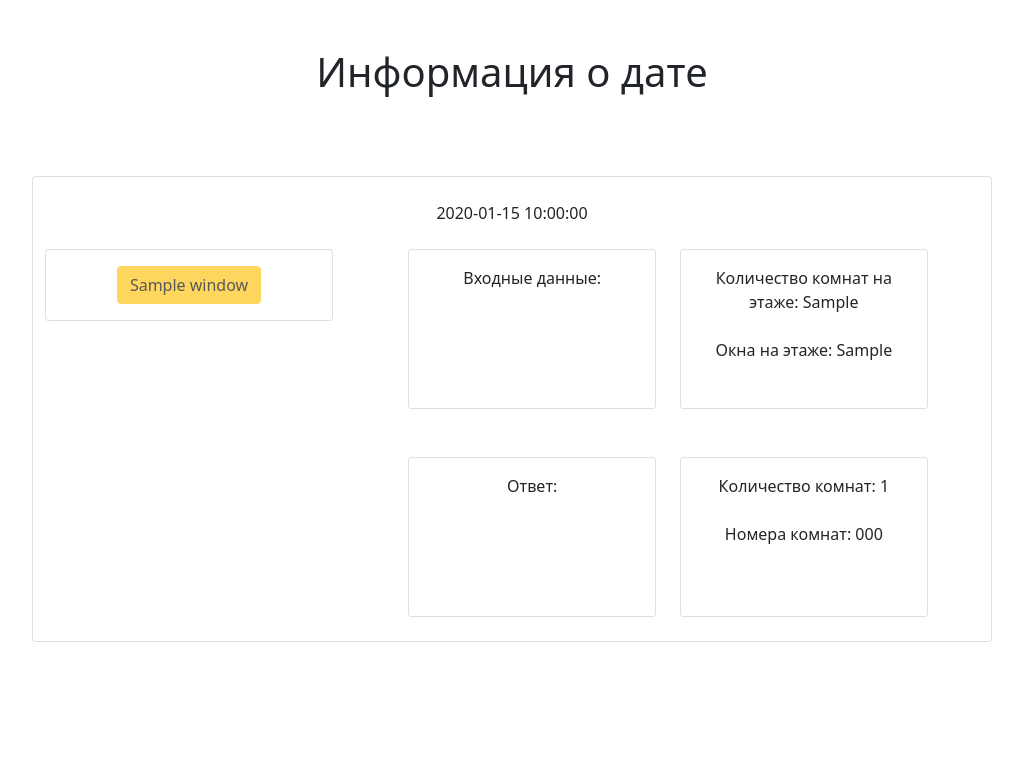
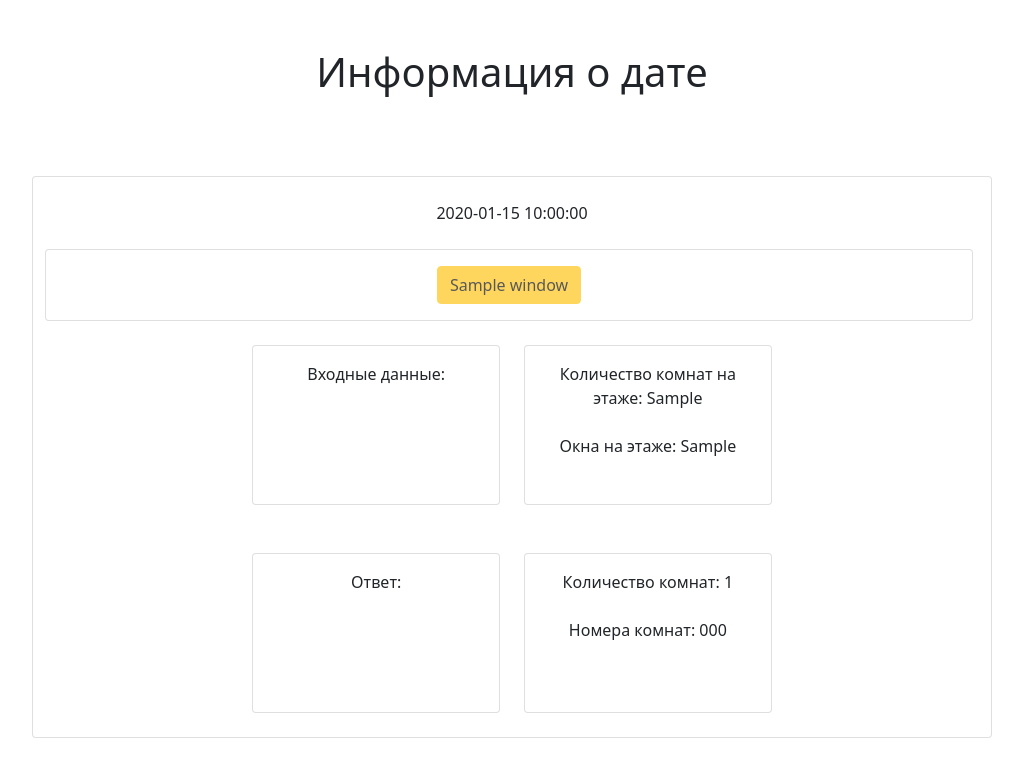
Before and after one commit to 1ayzy/PredProf_practic, a Flask app: template templates/date.html in a window 1280 px wide. Shown: the top 777 px of the page, without its empty margins (128-1151 px from the left). Run offline with Flask 3, Linux system fonts and the light colour scheme; the template is opened without the code that fills it: most values are stand-ins (such as "Sample title", 1, 10 or a date in 2020).

Commit message:
date info added

```diff
--- a/server.py
+++ b/server.py
@@ -11,7 +11,7 @@ def dates_render():
 def date_render(date):
     date_info = get_date_info(str(date)).json()["message"]
     print(date_info)
-    return render_template("date.html", date_info=date_info, windows = [[[True, 1], [True, 2]], [[False, 1], [True, 1]], [[True, 1], [False, 11]]], date=date, numbers='1, 2' , count_numbers=2, rooms_per_floor=1, windows_per_floor=1)
+    return render_template("date.html", date_info=date_info, windows = [[[True, 1], [True, 2], [False, 1], [True, 1], [True, 1]]], date=date, numbers='1, 2' , count_numbers=2, rooms_per_floor=1, windows_per_floor=6)
 
 def main():
     app.run(port=5000, host='127.0.0.1', debug=True)
--- a/templates/date.html
+++ b/templates/date.html
@@ -26,7 +26,7 @@
         <div class="container text-center">
             <div class="row row-cols-auto">
                 <div class="col">
-                    <div class="card" style="width: 18rem;">
+                    <div class="card" style="width: 58rem;">
                         <div class="card-body">
                             <div class="container text-center">
                                 {% for windows_per_floor in windows %}
@@ -45,8 +45,8 @@
                             </div>
                         </div>
                     </div>
+                    <br>
                 </div>
-
                 <div class="container text-center">
                     <div class="row">
                         <div class="col">
```
